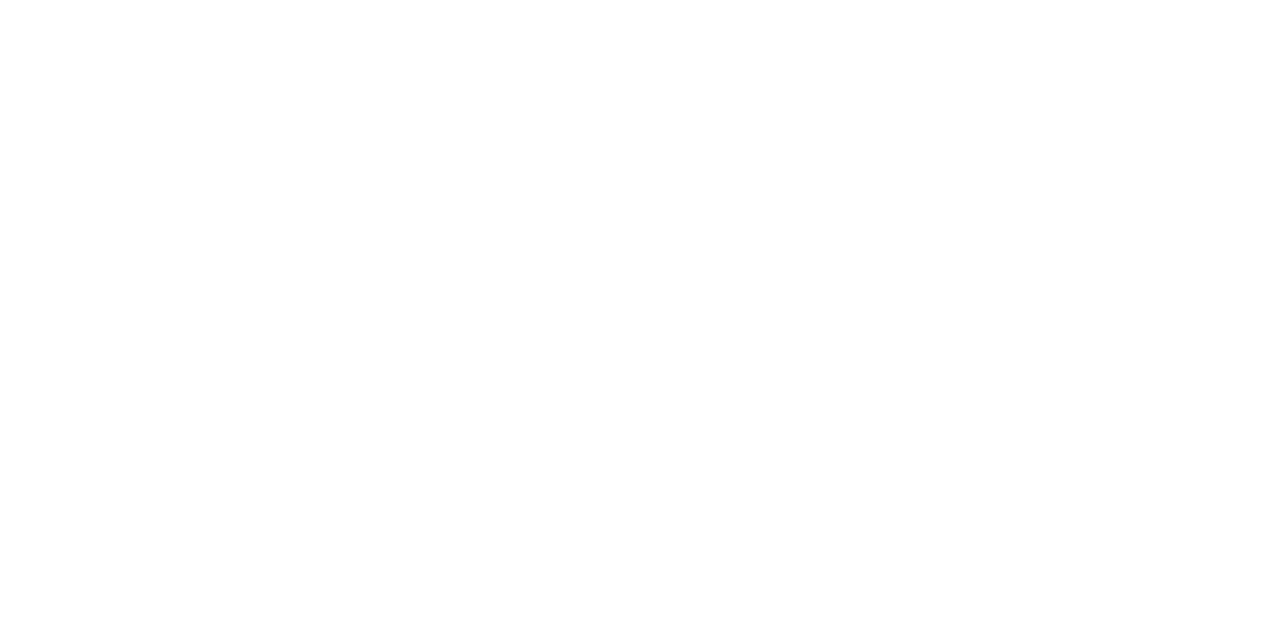
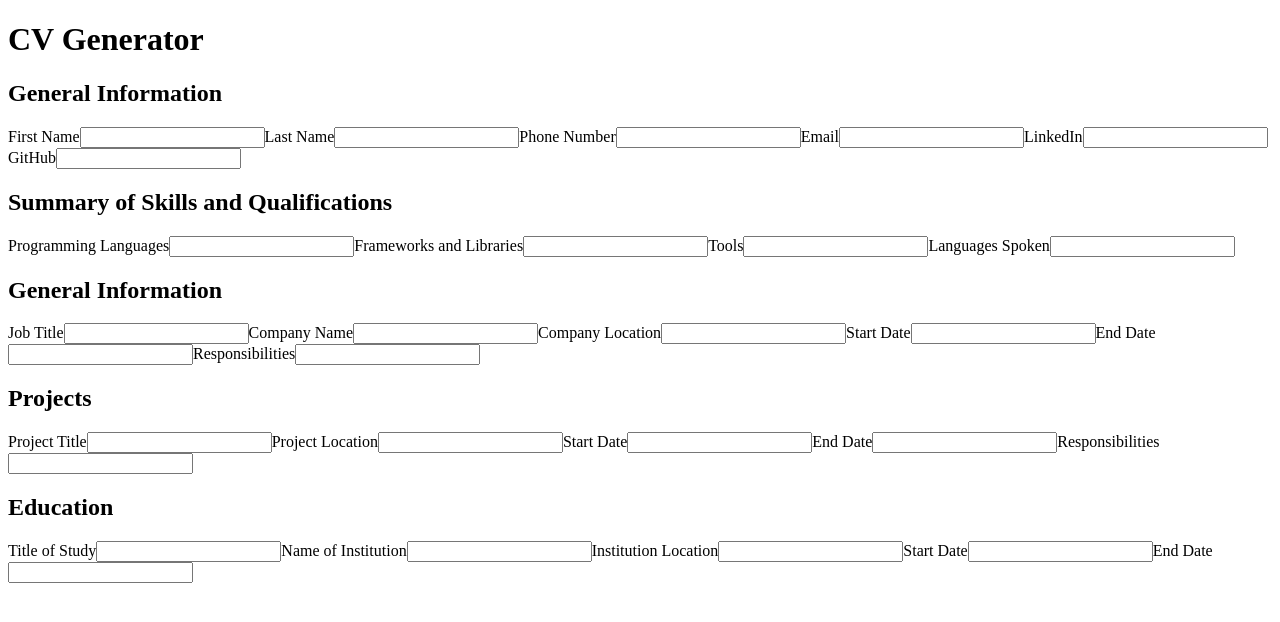
Before and after one commit to roamingterra/cv-project, a React (Create React App) app: page / in a window 1280 px wide. Shown: the top 622 px of the page. Built offline with nearby package versions, Linux system fonts and the light colour scheme.

Commit message:
Create components to be used in form
For now, I created the general structure of the project, which involves
the App component that contains the other form related components. This
is just a general outline, as the form components don't have state, nor
props just yet.

```diff
--- a/src/App.js
+++ b/src/App.js
@@ -1,5 +1,23 @@
-function App() {
-  return <div className="App"></div>;
+import React, { Component } from "react";
+import GeneralInformation from "./components/general-information";
+import Skills from "./components/skills";
+import WorkExperience from "./components/work-experience";
+import Projects from "./components/projects";
+import Education from "./components/education";
+
+class App extends Component {
+  render() {
+    return (
+      <div className="App">
+        <h1>CV Generator</h1>
+        <GeneralInformation></GeneralInformation>
+        <Skills></Skills>
+        <WorkExperience></WorkExperience>
+        <Projects></Projects>
+        <Education></Education>
+      </div>
+    );
+  }
 }
 
 export default App;
--- /dev/null
+++ b/src/components/education.js
@@ -0,0 +1,33 @@
+import React, { Component } from "react";
+
+class Education extends Component {
+  // constructor{
+  //     super();
+
+  //     this.state = {}
+  // }
+
+  render() {
+    return (
+      <div>
+        <h2>Education</h2>
+        <form>
+          <div>
+            <label>Title of Study</label>
+            <input></input>
+            <label>Name of Institution</label>
+            <input></input>
+            <label>Institution Location</label>
+            <input></input>
+            <label>Start Date</label>
+            <input></input>
+            <label>End Date</label>
+            <input></input>
+          </div>
+        </form>
+      </div>
+    );
+  }
+}
+
+export default Education;
--- /dev/null
+++ b/src/components/general-information.js
@@ -0,0 +1,35 @@
+import React, { Component } from "react";
+
+class GeneralInformation extends Component {
+  // constructor{
+  //     super();
+
+  //     this.state = {}
+  // }
+
+  render() {
+    return (
+      <div>
+        <h2>General Information</h2>
+        <form>
+          <div>
+            <label>First Name</label>
+            <input></input>
+            <label>Last Name</label>
+            <input></input>
+            <label>Phone Number</label>
+            <input></input>
+            <label>Email</label>
+            <input></input>
+            <label>LinkedIn</label>
+            <input></input>
+            <label>GitHub</label>
+            <input></input>
+          </div>
+        </form>
+      </div>
+    );
+  }
+}
+
+export default GeneralInformation;
--- /dev/null
+++ b/src/components/projects.js
@@ -0,0 +1,33 @@
+import React, { Component } from "react";
+
+class Projects extends Component {
+  // constructor{
+  //     super();
+
+  //     this.state = {}
+  // }
+
+  render() {
+    return (
+      <div>
+        <h2>Projects</h2>
+        <form>
+          <div>
+            <label>Project Title</label>
+            <input></input>
+            <label>Project Location</label>
+            <input></input>
+            <label>Start Date</label>
+            <input></input>
+            <label>End Date</label>
+            <input></input>
+            <label>Responsibilities</label>
+            <input></input>
+          </div>
+        </form>
+      </div>
+    );
+  }
+}
+
+export default Projects;
--- /dev/null
+++ b/src/components/skills.js
@@ -0,0 +1,31 @@
+import React, { Component } from "react";
+
+class Skills extends Component {
+  // constructor{
+  //     super();
+
+  //     this.state = {}
+  // }
+
+  render() {
+    return (
+      <div>
+        <h2>Summary of Skills and Qualifications</h2>
+        <form>
+          <div>
+            <label>Programming Languages</label>
+            <input></input>
+            <label>Frameworks and Libraries</label>
+            <input></input>
+            <label>Tools</label>
+            <input></input>
+            <label>Languages Spoken</label>
+            <input></input>
+          </div>
+        </form>
+      </div>
+    );
+  }
+}
+
+export default Skills;
--- /dev/null
+++ b/src/components/work-experience.js
@@ -0,0 +1,35 @@
+import React, { Component } from "react";
+
+class WorkExperience extends Component {
+  // constructor{
+  //     super();
+
+  //     this.state = {}
+  // }
+
+  render() {
+    return (
+      <div>
+        <h2>General Information</h2>
+        <form>
+          <div>
+            <label>Job Title</label>
+            <input></input>
+            <label>Company Name</label>
+            <input></input>
+            <label>Company Location</label>
+            <input></input>
+            <label>Start Date</label>
+            <input></input>
+            <label>End Date</label>
+            <input></input>
+            <label>Responsibilities</label>
+            <input></input>
+          </div>
+        </form>
+      </div>
+    );
+  }
+}
+
+export default WorkExperience;
```
